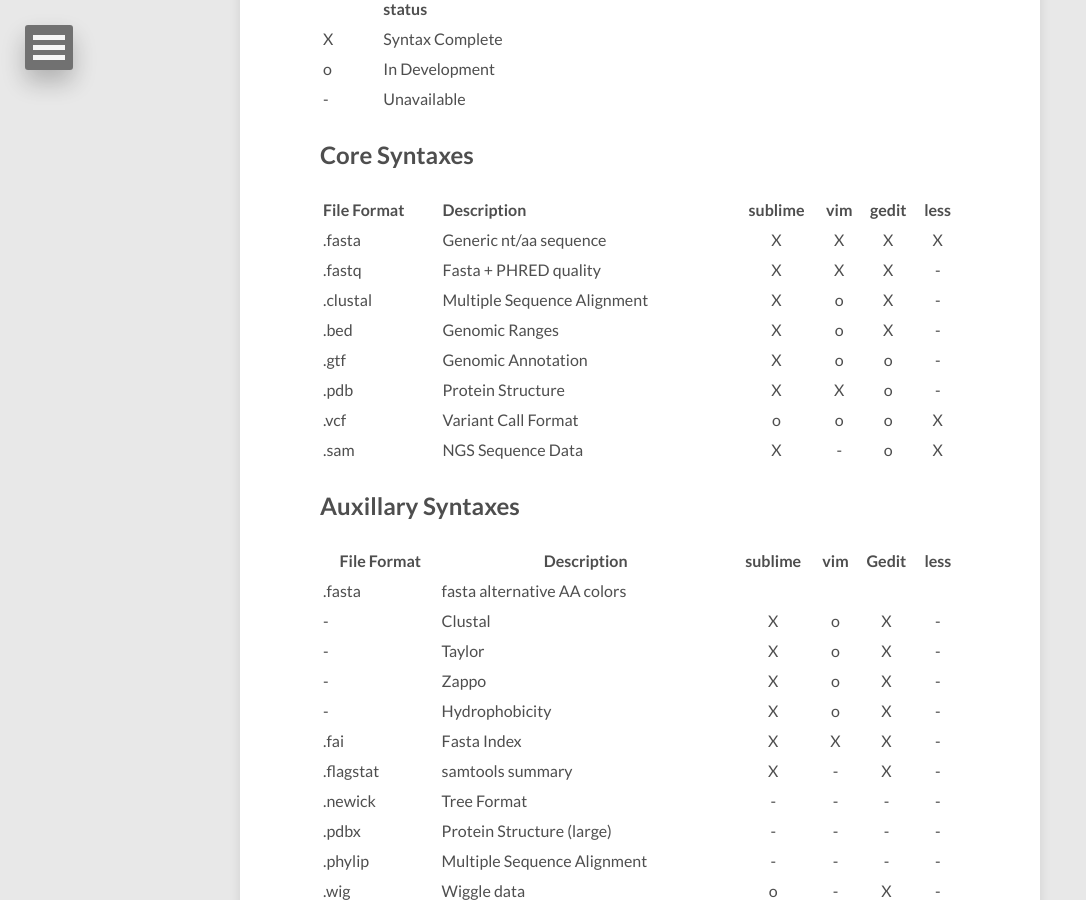
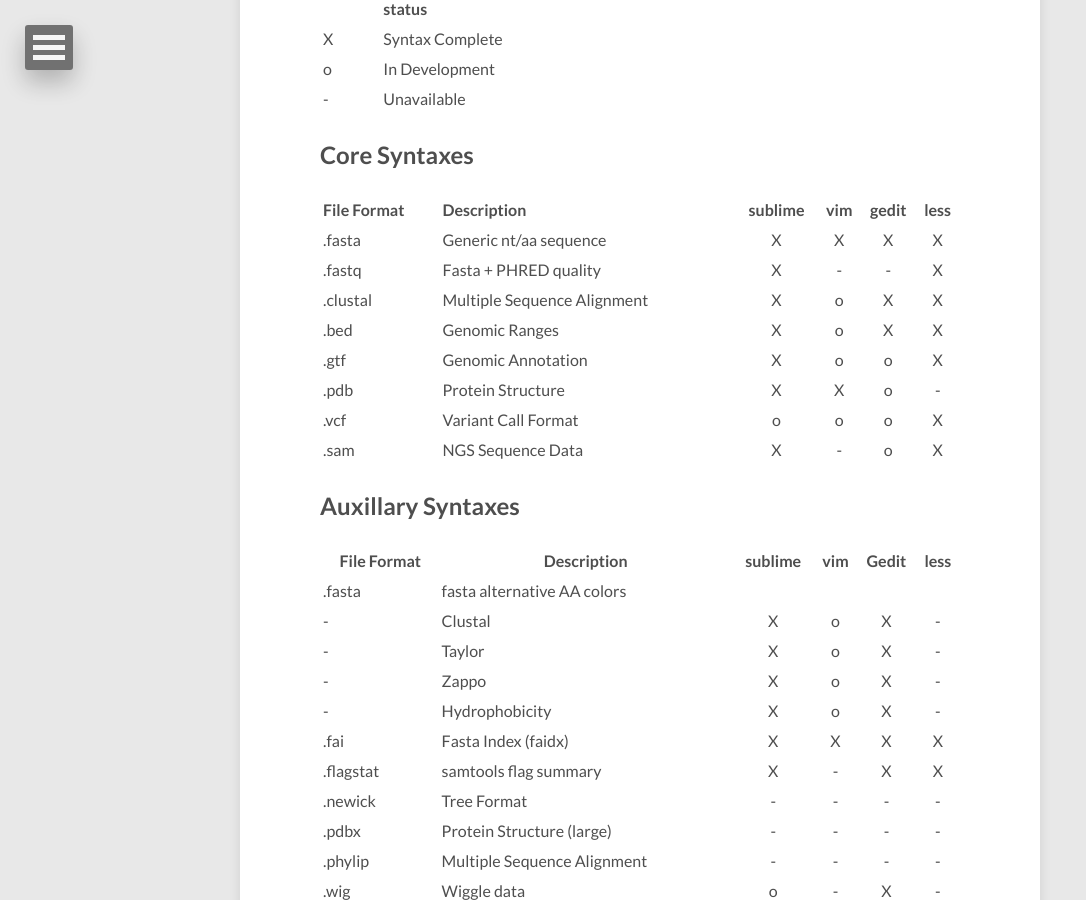
Before and after one commit to bioSyntax/bioSyntax-site, a Jekyll site: the page built from man.md, in a window 1280 px wide and 900 px high, scrolled down 3768 px. Shown: the whole window, without its empty margins (0-1086 px from the left). Built offline with Jekyll 4.4.1, drawn with Linux system fonts in a browser that asks for light colours; nearby versions of some CDN libraries.

Commit message:
minor updates, typos, broken link fix.

```diff
--- a/_includes/navigation.html
+++ b/_includes/navigation.html
@@ -32,7 +31,7 @@
 					<p><a href="https://github.com/Jwong684">J.Wong</a></p>
 				</li>
 				<li>
-					<a href="{{ site.url }}/man#Collaborate"><span class="btn btn-inverse">Collaborate!</span></a>
+					<a href="{{ site.url }}/man#collaborate"><span class="btn btn-inverse">Collaborate!</span></a>
 				</li>
 				{% if site.owner.github %}<li>
 					<a href="https://github.com/{{ site.owner.github }}"><i class="fa fa-fw fa-github"></i> Source</a>
--- a/man.md
+++ b/man.md
@@ -98,10 +98,10 @@
 | File Format | Description                 | sublime | vim | gedit | less |
 |:------------|:----------------------------|:-------:|:---:|:-----:|:----:|
 | .fasta      | Generic nt/aa sequence      |    X    |  X  |   X   |   X  |
-| .fastq      | Fasta + PHRED quality       |    X    |  X  |   X   |   -  |
-| .clustal    | Multiple Sequence Alignment |    X    |  o  |   X   |   -  |
-| .bed        | Genomic Ranges              |    X    |  o  |   X   |   -  |
-| .gtf        | Genomic Annotation          |    X    |  o  |   o   |   -  |
+| .fastq      | Fasta + PHRED quality       |    X    |  -  |   -   |   X  |
+| .clustal    | Multiple Sequence Alignment |    X    |  o  |   X   |   X  |
+| .bed        | Genomic Ranges              |    X    |  o  |   X   |   X  |
+| .gtf        | Genomic Annotation          |    X    |  o  |   o   |   X  |
 | .pdb        | Protein Structure           |    X    |  X  |   o   |   -  |
 | .vcf        | Variant Call Format         |    o    |  o  |   o   |   X  |
 | .sam        | NGS Sequence Data           |    X    |  -  |   o   |   X  |
@@ -115,8 +115,8 @@
 | -           | Taylor                      |    X    |  o  |   X   | -    |
 | -           | Zappo                       |    X    |  o  |   X   | -    |
 | -           | Hydrophobicity              |    X    |  o  |   X   | -    |
-| .fai        | Fasta Index                 |    X    |  X  |   X   | -    |
-| .flagstat   | samtools summary            |    X    |  -  |   X   | -    |
+| .fai        | Fasta Index (faidx)         |    X    |  X  |   X   | X    |
+| .flagstat   | samtools flag summary       |    X    |  -  |   X   | X    |
 | .newick     | Tree Format                 |    -    |  -  |   -   | -    |
 | .pdbx       | Protein Structure (large)   |    -    |  -  |   -   | -    |
 | .phylip     | Multiple Sequence Alignment |    -    |  -  |   -   | -    |
```
Also changed, not shown: other parts of _includes/navigation.html (+0 -1 lines), other parts of man.md (+1 -1 lines), images/apple-touch-icon-114x114-precomposed.png, images/apple-touch-icon-144x144-precomposed.png, images/apple-touch-icon-72x72-precomposed.png, images/apple-touch-icon-precomposed.png, images/bS_logo.svg.
